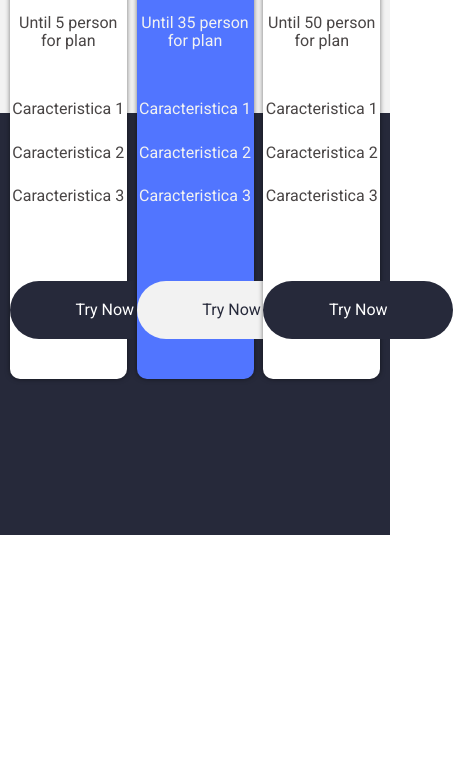
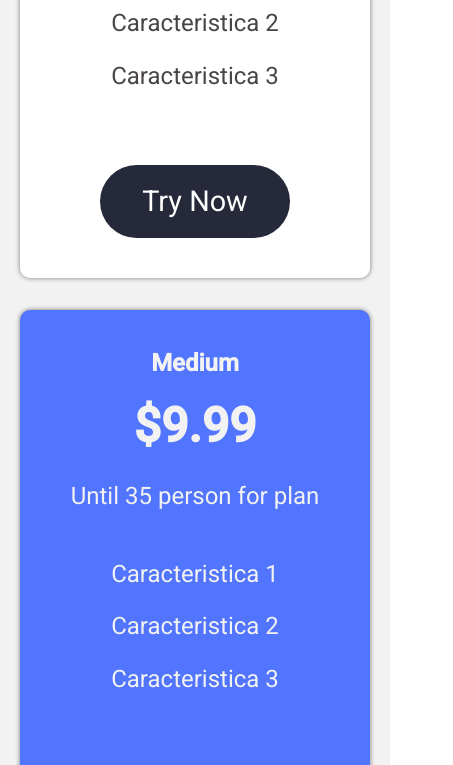
Before and after one commit to callmeFurok/advance-price-card-usign-flexbox, a plain HTML site: page index.html in a window 390 px wide. Shown: the part 309-1074 px from the top of the page, 453 px wide, since content can reach past the window. Before the commit the page ends 844 px from the top, so only its background shows below. Drawn offline with Linux system fonts and the light colour scheme.

Commit message:
add responsive design

```diff
--- a/css/style.css
+++ b/css/style.css
@@ -74,3 +74,31 @@ body {
     text-decoration: none;
     border-radius: 40px;
 }
+
+
+/*==== MEDIA QUERIES ===============*/
+
+@media screen and (max-width: 426px) {
+    .card {
+        flex-direction: column;
+        background: #f2f2f2;
+    }
+
+    .card__item {
+        width: 90%;
+        margin: 1rem;
+    }
+
+    .card__plan {
+        font-size: 1.5rem;
+    }
+
+    .card__features {
+        font-size: 1.5rem;
+    }
+
+    .card__cta {
+        font-size: 1.8rem;
+    }
+
+}
```
